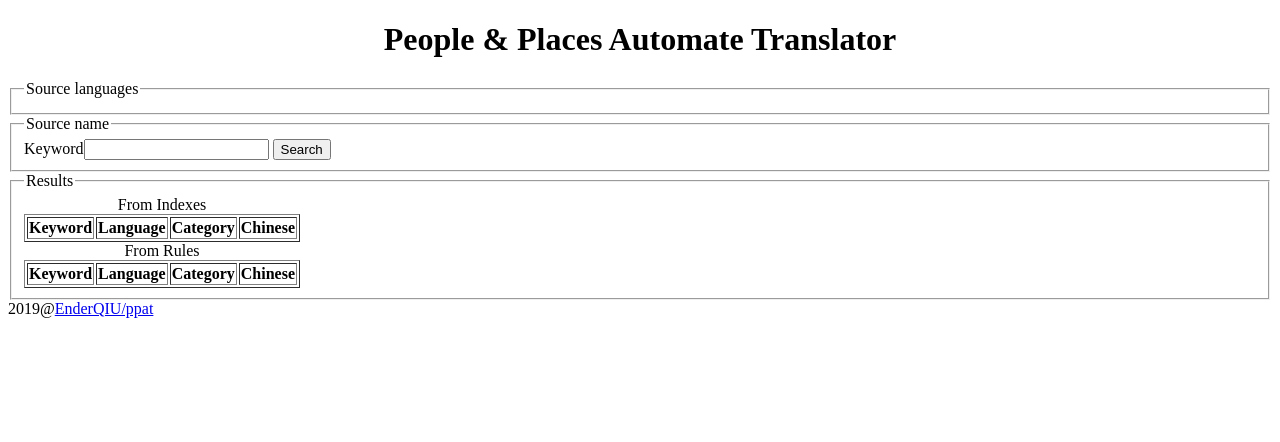
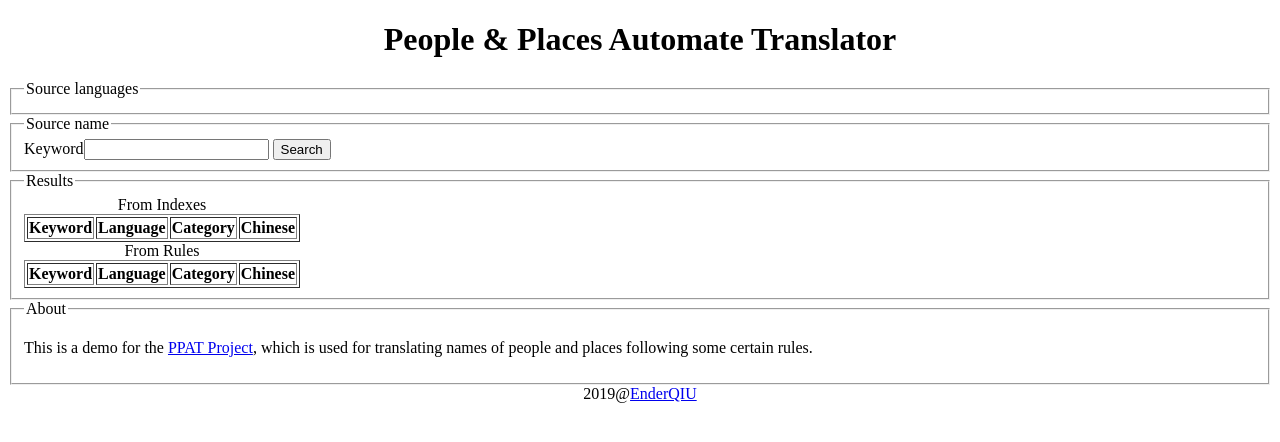
Before and after one commit to wjm0/ppat, a Flask app: page / in a window 1280 px wide. Shown: the top 442 px of the page. Run offline with Flask 2, Linux system fonts and the light colour scheme; lists and menus that the app fills with data are empty; parts of the project's set-up code (start-up, migrations or seed data) failed here and were passed over.

Commit message:
Update index.html

```diff
--- a/src/templates/index.html
+++ b/src/templates/index.html
@@ -39,7 +39,10 @@
     </thead>
     <tbody id="rule_result"></tbody>
 </table>
-
+</fieldset>
+<fieldset><legend>About</legend>
+    <p>This is a demo for the <a href="https://github.com/EnderQIU/ppat">PPAT Project</a>,
+    which is used for translating names of people and places following some certain rules.</p>
 </fieldset>
 <script src="https://cdn.bootcss.com/jquery/3.3.1/jquery.min.js"></script>
 <script>
@@ -99,5 +102,5 @@
     }
 </script>
 </body>
-<footer>2019@<a href="https://github.com/EnderQIU/ppat">EnderQIU/ppat</a></footer>
+<footer style="text-align: center">2019@<a href="https://github.com/EnderQIU">EnderQIU</a></footer>
 </html>
```
